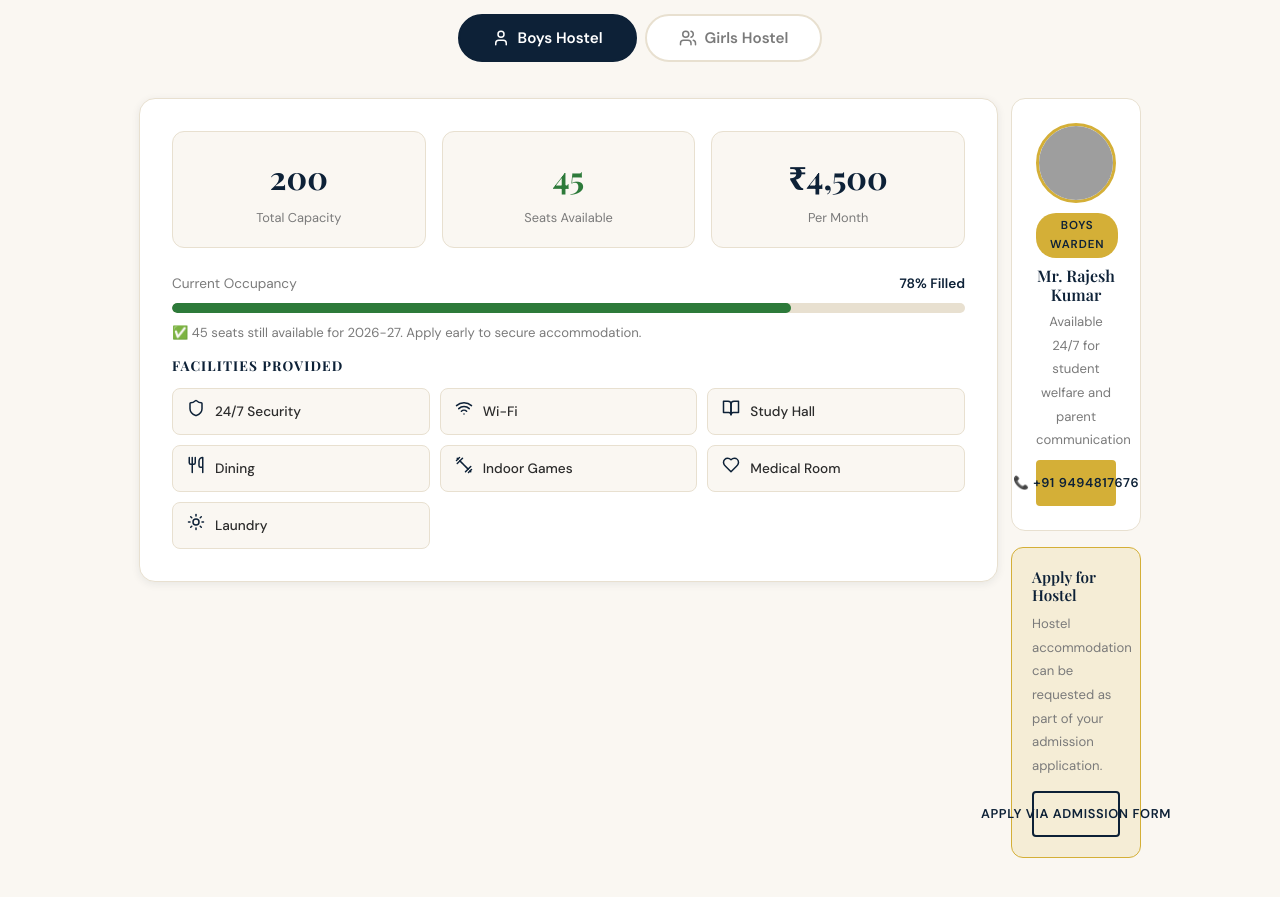
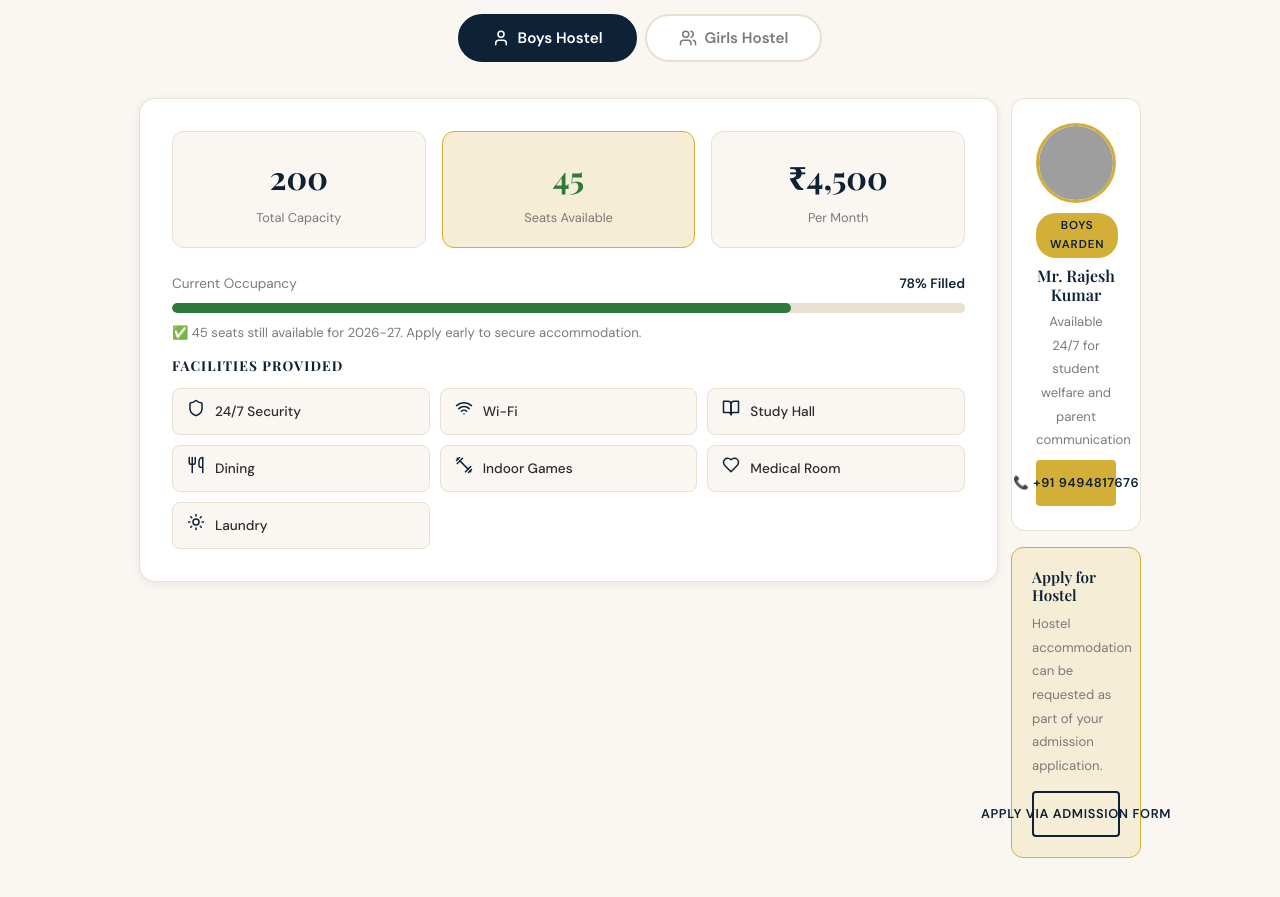
Before and after one commit to piedev19/Akshara, a React (Create React App) app in the folder school-website/client/: page /hostel in a window 1280 px wide. Shown: the part 1060-1957 px from the top of the page. Built offline with nearby package versions, Linux system fonts and the light colour scheme; no server answers; grey boxes are pictures that could not be loaded; a web font is replaced by a local one.

Commit message:
your message

```diff
--- a/school-website/client/src/components/home/FacilitiesShowcase.css
+++ b/school-website/client/src/components/home/FacilitiesShowcase.css
@@ -78,8 +78,8 @@
 .facilities__info h3 { font-size: 1.6rem; margin-bottom: 16px; }
 .facilities__info p { color: var(--text-muted); line-height: 1.8; font-size: 0.95rem; margin-bottom: 24px; }
 
-.facilities__High lights { list-style: none; display: flex; flex-direction: column; gap: 12px; }
-.facilities__High lights li {
+.facilities__highlights { list-style: none; display: flex; flex-direction: column; gap: 12px; }
+.facilities__highlights li {
   display: flex;
   align-items: center;
   gap: 12px;
--- a/school-website/client/src/pages/Hostel.css
+++ b/school-website/client/src/pages/Hostel.css
@@ -51,7 +51,7 @@
   padding: 18px;
   text-align: center;
 }
-.hostel__wing-stat--High light { border-color: var(--gold); background: var(--gold-pale); }
+.hostel__wing-stat--highlight { border-color: var(--gold); background: var(--gold-pale); }
 .hostel__wing-stat-val { font-family: var(--font-display); font-size: 2rem; font-weight: 700; color: var(--navy); }
 .hostel__wing-stat-label { font-size: 0.8rem; color: var(--text-muted); margin-top: 3px; }
 
```
